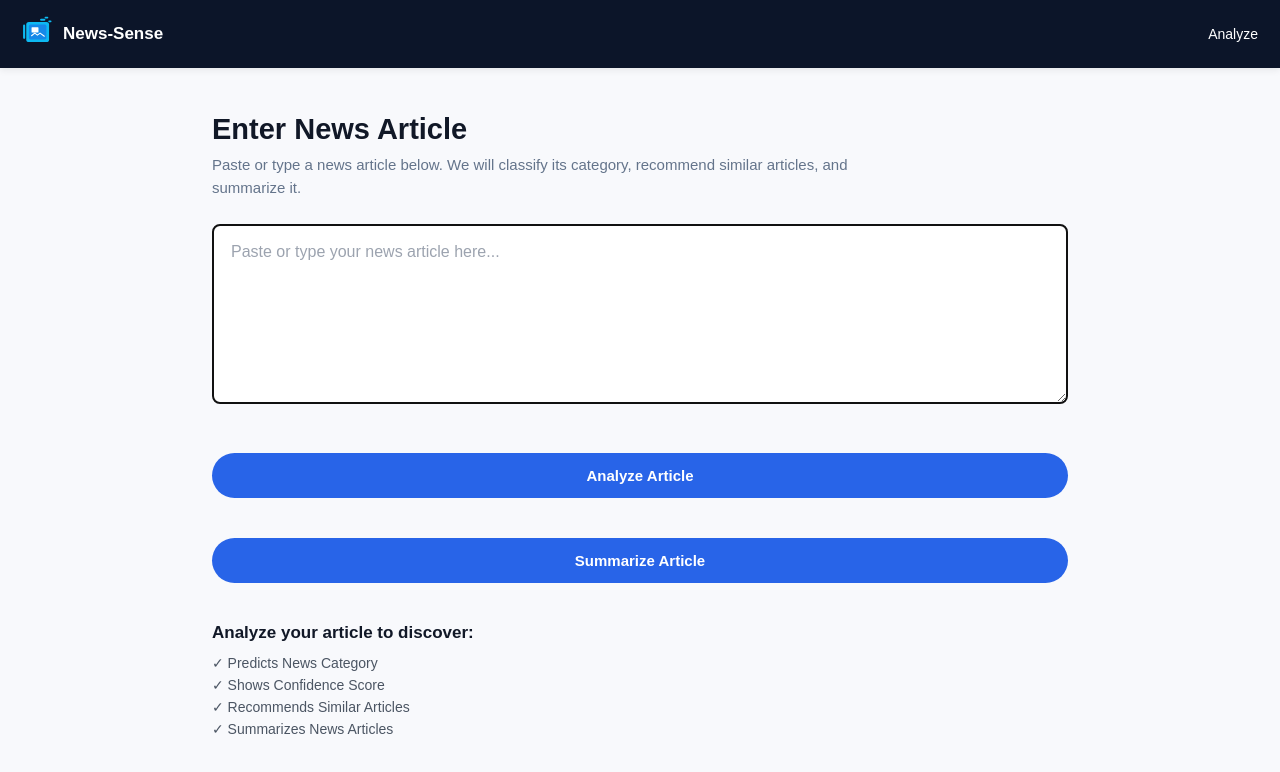
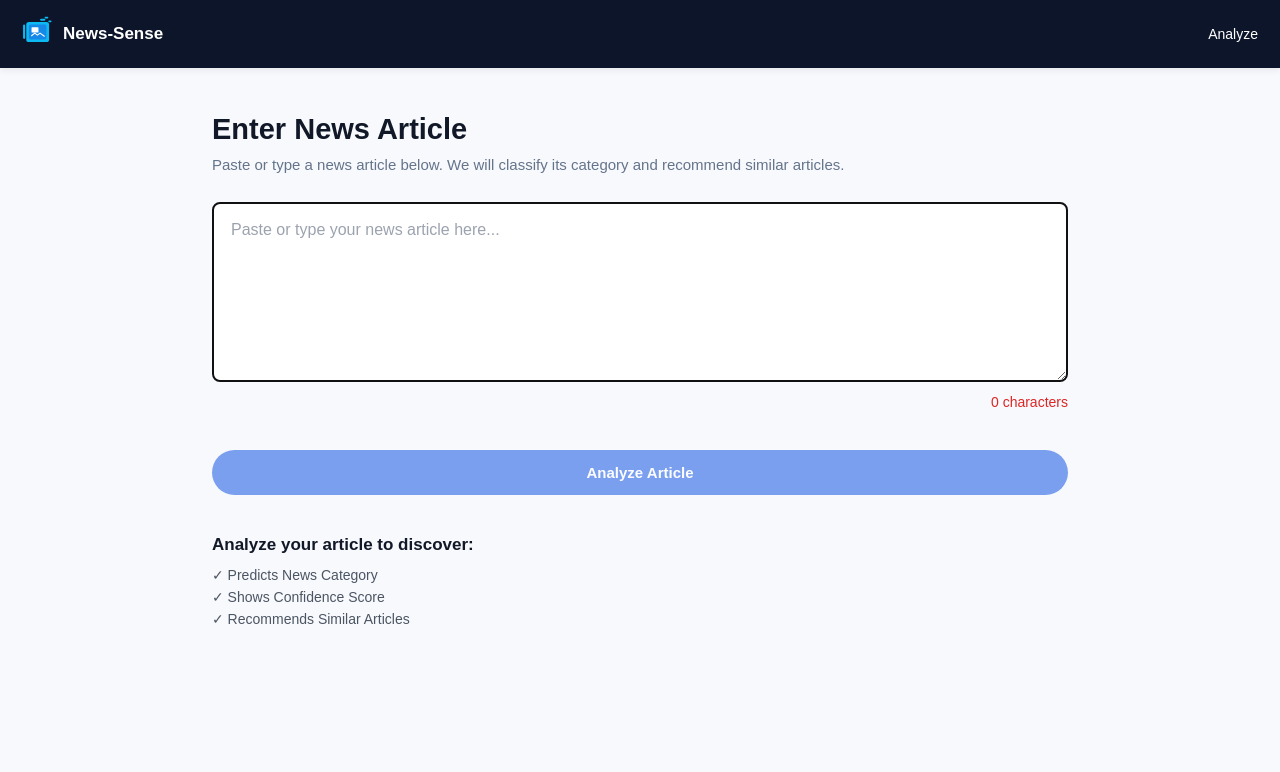
Before and after one commit to Aqsa2608/news-sense, a React (Vite) app in the folder frontend/: page /home in a window 1280 px wide. Shown: the top 772 px of the page. Built offline with nearby package versions, Linux system fonts and the light colour scheme.

Commit message:
Add summary page and article validation

```diff
--- a/frontend/src/App.jsx
+++ b/frontend/src/App.jsx
@@ -19,6 +19,8 @@ function App() {
         <Route path="/loading" element={<Loading />} />
 
         <Route path="/result" element={<Result />} />
+
+
       </Routes>
     </BrowserRouter>
   );
--- a/frontend/src/pages/Home.jsx
+++ b/frontend/src/pages/Home.jsx
@@ -2,21 +2,26 @@ import { useState } from "react";
 import { useNavigate } from "react-router-dom";
 import Header from "../components/Header";
 
-const BACKEND_URL = "https://news-sense-api.onrender.com";
-
 function Home() {
   const [article, setArticle] = useState("");
-  const [summary, setSummary] = useState("");
-  const [loadingSummary, setLoadingSummary] = useState(false);
-  const [summaryError, setSummaryError] = useState("");
 
   const navigate = useNavigate();
 
-  // ================= ANALYZE ARTICLE =================
+  const characterCount = article.trim().length;
+  const isValid = characterCount >= 150;
+
+  // ==========================================
+  // ANALYZE ARTICLE
+  // ==========================================
 
   const analyzeArticle = () => {
     if (!article.trim()) {
       alert("Please enter a news article first.");
+      return;
+    }
+
+    if (characterCount < 150) {
+      alert("Please enter at least 150 characters.");
       return;
     }
 
@@ -27,52 +32,26 @@ function Home() {
     });
   };
 
-  // ================= SUMMARIZE ARTICLE =================
+  // ==========================================
+  // SUMMARIZE ARTICLE
+  // ==========================================
 
-  const summarizeArticle = async () => {
+  const summarizeArticle = () => {
     if (!article.trim()) {
       alert("Please enter a news article first.");
       return;
     }
 
-    setLoadingSummary(true);
-    setSummary("");
-    setSummaryError("");
+    if (characterCount < 150) {
+      alert("Please enter at least 150 characters.");
+      return;
+    }
 
-    try {
-      const response = await fetch(
-        `${BACKEND_URL}/summarize`,
-        {
-          method: "POST",
-          headers: {
-            "Content-Type": "application/json"
-          },
-          body: JSON.stringify({
-            article: article
-          })
-        }
-      );
-
-      const data = await response.json();
-
-      if (!response.ok) {
-        throw new Error(
-          data.error || "Unable to summarize article"
-        );
+    navigate("/summary", {
+      state: {
+        article: article
       }
-
-      setSummary(data.summary);
-
-    } catch (error) {
-      console.error("Summary Error:", error);
-
-      setSummaryError(
-        "Unable to summarize the article. Please try again."
-      );
-
-    } finally {
-      setLoadingSummary(false);
-    }
+    });
   };
 
   return (
@@ -82,14 +61,22 @@ function Home() {
 
       <main className="home-container">
 
+        {/* ==========================================
+            HERO SECTION
+        ========================================== */}
+
         <section className="hero-section">
 
           <h1>Enter News Article</h1>
 
           <p className="subtitle">
             Paste or type a news article below. We will classify
-            its category, recommend similar articles, and summarize it.
+            its category and recommend similar articles.
           </p>
+
+          {/* ==========================================
+              ARTICLE TEXTAREA
+          ========================================== */}
 
           <textarea
             value={article}
@@ -97,119 +84,99 @@ function Home() {
             placeholder="Paste or type your news article here..."
           />
 
-          {/* ================= BUTTONS ================= */}
+          {/* ==========================================
+              CHARACTER COUNT
+          ========================================== */}
 
-          <div
+          <p
             style={{
-              display: "flex",
-              gap: "15px",
-              justifyContent: "center",
-              marginTop: "20px",
-              flexWrap: "wrap"
+              textAlign: "right",
+              fontSize: "14px",
+              marginTop: "8px",
+              marginBottom: "15px",
+              color: isValid ? "#16a34a" : "#dc2626"
             }}
           >
+            {characterCount} characters
+          </p>
 
-            {/* ANALYZE BUTTON */}
+          {/* ==========================================
+              MESSAGE
+          ========================================== */}
 
-            <button
-              className="primary-button"
-              onClick={analyzeArticle}
-            >
-              Analyze Article
-            </button>
-
-            {/* SUMMARIZE BUTTON */}
-
-            <button
-              className="primary-button"
-              onClick={summarizeArticle}
-              disabled={loadingSummary}
+          {characterCount > 0 && characterCount < 150 && (
+            <p
               style={{
-                opacity: loadingSummary ? 0.7 : 1,
-                cursor: loadingSummary
-                  ? "not-allowed"
-                  : "pointer"
+                color: "#dc2626",
+                fontSize: "14px",
+                textAlign: "center",
+                marginBottom: "15px"
               }}
             >
-              {loadingSummary
-                ? "Summarizing..."
-                : "Summarize Article"}
-            </button>
+              Please enter at least 150 characters.
+            </p>
+          )}
 
-          </div>
-
-          {/* ================= SUMMARY ERROR ================= */}
-
-          {summaryError && (
-            <div
+          {characterCount >= 150 && characterCount <= 200 && (
+            <p
               style={{
-                marginTop: "25px",
-                padding: "15px",
-                background: "#fee2e2",
-                color: "#b91c1c",
-                borderRadius: "10px",
-                textAlign: "left"
+                color: "#16a34a",
+                fontSize: "14px",
+                textAlign: "center",
+                marginBottom: "15px"
               }}
             >
-              {summaryError}
-            </div>
+              ✓ Article length is sufficient.
+            </p>
           )}
 
-          {/* ================= SUMMARY RESULT ================= */}
-
-          {summary && (
-            <div
+          {characterCount > 200 && (
+            <p
               style={{
-                marginTop: "30px",
-                padding: "25px",
-                background: "#ffffff",
-                border: "1px solid #e1e5eb",
-                borderRadius: "12px",
-                boxShadow: "0 4px 12px rgba(0, 0, 0, 0.08)",
-                textAlign: "left"
+                color: "#55708f",
+                fontSize: "14px",
+                textAlign: "center",
+                marginBottom: "15px"
               }}
             >
+            </p>
+          )}
 
-              <h2
-                style={{
-                  marginTop: 0,
-                  marginBottom: "15px",
-                  color: "#111827"
-                }}
-              >
-                Article Summary
-              </h2>
+          {/* ==========================================
+              ANALYZE BUTTON
+          ========================================== */}
 
-              <p
-                style={{
-                  color: "#55708f",
-                  fontSize: "16px",
-                  lineHeight: "1.7",
-                  margin: 0
-                }}
-              >
-                {summary}
-              </p>
+          <button
+            className="primary-button"
+            onClick={analyzeArticle}
+            disabled={!isValid}
+            style={{
+              opacity: isValid ? 1 : 0.6,
+              cursor: isValid ? "pointer" : "not-allowed"
+            }}
+          >
+            Analyze Article
+          </button>
 
-            </div>
-          )}
 
         </section>
 
-        {/* ================= FEATURES ================= */}
+        {/* ==========================================
+            FEATURES SECTION
+        ========================================== */}
 
         <section className="features-section">
 
-          <h2>
-            Analyze your article to discover:
-          </h2>
+          <h2>Analyze your article to discover:</h2>
 
           <div className="feature-list">
 
             <p>✓ Predicts News Category</p>
+
             <p>✓ Shows Confidence Score</p>
+
             <p>✓ Recommends Similar Articles</p>
-            <p>✓ Summarizes News Articles</p>
+
 
           </div>
 
```
